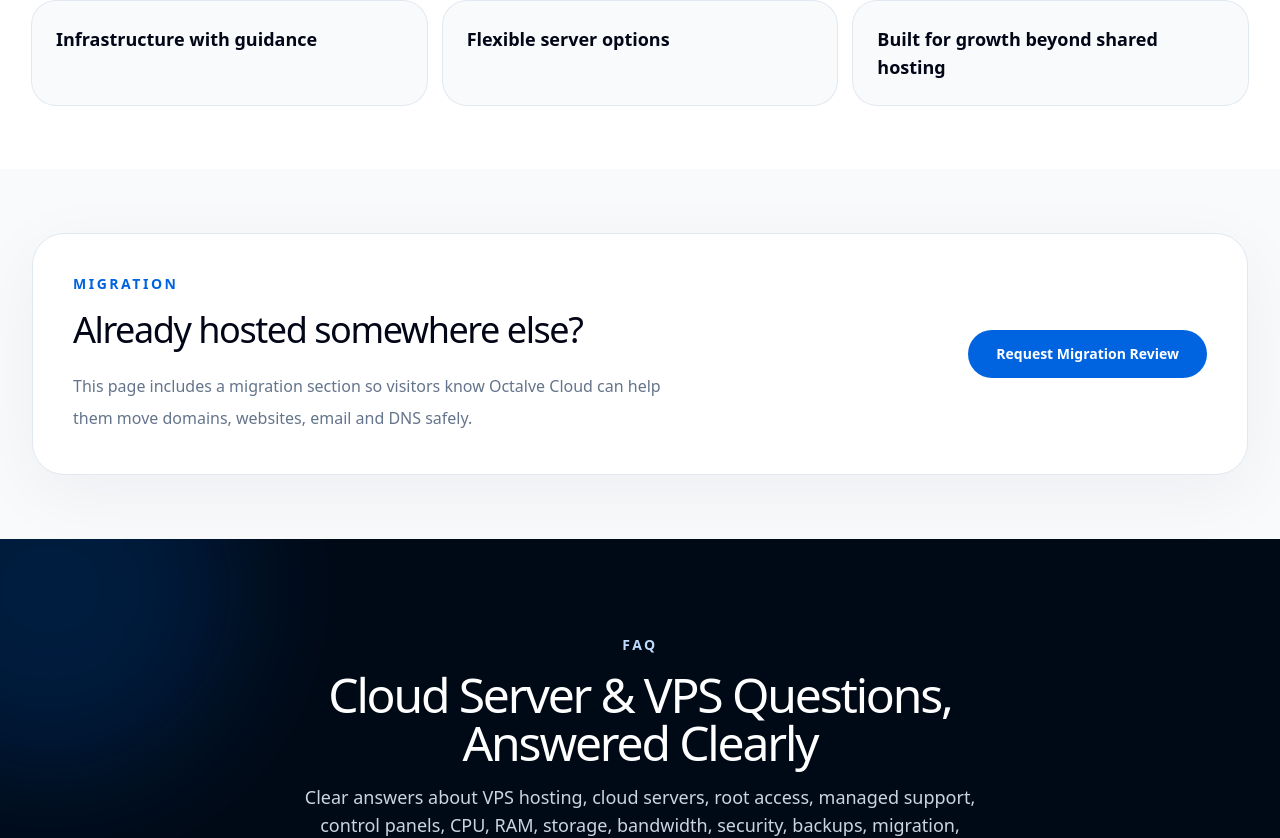
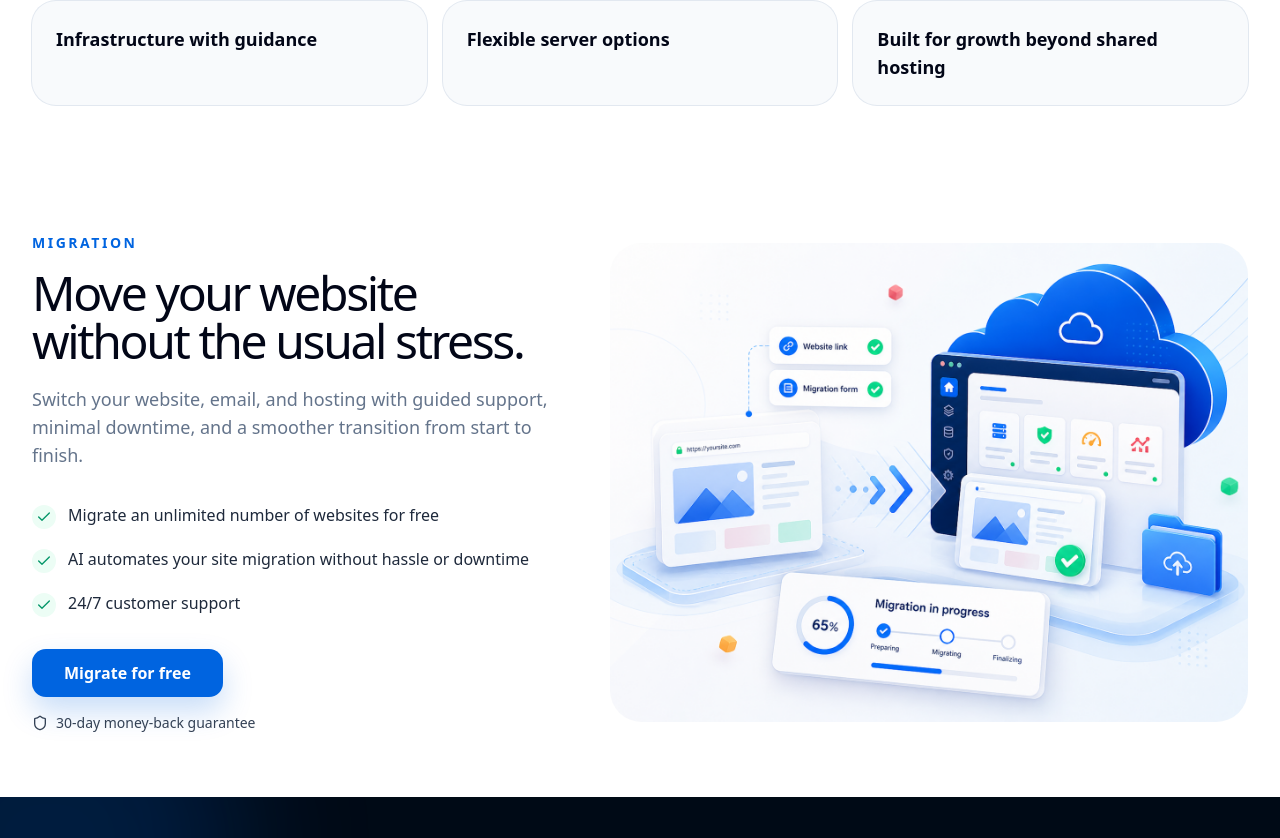
Before and after one commit to octalve-core/octalve-cloud, a Next.js app: page /servers in a window 1280 px wide. Shown: the part 3390-4228 px from the top of the page. Built offline with nearby package versions, Linux system fonts and the light colour scheme.

Commit message:
Server V4

```diff
--- a/src/features/cloud/migration/components/Migration.tsx
+++ b/src/features/cloud/migration/components/Migration.tsx
@@ -1,20 +1,73 @@
+import Image from "next/image";
 import Link from "next/link";
+import { Check, Shield } from "lucide-react";
+import migrationVisual from "@/assets/sections/cloud-migration-visual.png";
+
+const migrationPoints = [
+  "Migrate an unlimited number of websites for free",
+  "AI automates your site migration without hassle or downtime",
+  "24/7 customer support",
+];
 
 export function Migration() {
   return (
-    <section className="bg-[#F8FAFC] px-4 py-16 sm:px-6 lg:px-8">
-      <div className="mx-auto grid max-w-7xl gap-8 rounded-[2rem] border border-slate-200 bg-white p-8 shadow-[0_18px_70px_rgba(15,23,42,0.05)] lg:grid-cols-[1fr_0.8fr] lg:p-10">
-        <div>
-          <p className="text-sm font-semibold uppercase tracking-[0.18em] text-cloud-blue">Migration</p>
-          <h2 className="mt-4 text-3xl font-medium tracking-[-0.04em] text-slate-950 sm:text-4xl">Already hosted somewhere else?</h2>
-          <p className="mt-5 max-w-2xl text-base leading-8 text-slate-500">
-            This page includes a migration section so visitors know Octalve Cloud can help them move domains, websites, email and DNS safely.
-          </p>
-        </div>
-        <div className="flex items-center lg:justify-end">
-          <Link href="/migration" className="inline-flex min-h-12 items-center justify-center rounded-full bg-cloud-blue px-7 text-sm font-semibold text-white transition hover:bg-blue-600">
-            Request Migration Review
-          </Link>
+    <section className="bg-white px-4 py-16 sm:px-6 lg:px-8">
+      <div className="mx-auto max-w-7xl">
+        <div className="grid items-center gap-12 lg:grid-cols-[0.9fr_1.1fr] lg:gap-14">
+          {/* Left content */}
+          <div className="max-w-xl">
+            <p className="text-sm font-semibold uppercase tracking-[0.18em] text-cloud-blue">
+              Migration
+            </p>
+
+            <h2 className="mt-4 text-4xl font-medium leading-tight tracking-[-0.05em] text-slate-950 sm:text-5xl">
+              Move your website without the usual stress.
+            </h2>
+
+            <p className="mt-5 text-base leading-8 text-slate-500 sm:text-lg">
+              Switch your website, email, and hosting with guided support,
+              minimal downtime, and a smoother transition from start to finish.
+            </p>
+
+            <ul className="mt-8 space-y-4">
+              {migrationPoints.map((point) => (
+                <li key={point} className="flex items-start gap-3">
+                  <span className="mt-1 inline-flex h-6 w-6 items-center justify-center rounded-full bg-emerald-50 text-emerald-600">
+                    <Check className="h-4 w-4" />
+                  </span>
+                  <span className="text-base leading-7 text-slate-800">
+                    {point}
+                  </span>
+                </li>
+              ))}
+            </ul>
+
+            <div className="mt-8 flex flex-col items-start gap-4">
+              <Link
+                href="/migration"
+                className="inline-flex min-h-12 items-center justify-center rounded-[14px] bg-cloud-blue px-8 text-base font-semibold text-white shadow-[0_14px_30px_rgba(0,100,224,0.22)] transition hover:-translate-y-0.5 hover:bg-blue-600"
+              >
+                Migrate for free
+              </Link>
+
+              <div className="inline-flex items-center gap-2 text-sm font-medium text-slate-700">
+                <Shield className="h-4 w-4 text-slate-700" />
+                <span>30-day money-back guarantee</span>
+              </div>
+            </div>
+          </div>
+
+          {/* Right visual */}
+          <div className="relative">
+            <div className="overflow-hidden rounded-[2rem]">
+              <Image
+                src={migrationVisual}
+                alt="Website migration illustration"
+                className="h-auto w-full object-cover"
+                priority={false}
+              />
+            </div>
+          </div>
         </div>
       </div>
     </section>
--- a/src/features/cloud/servers/components/Migration.tsx
+++ b/src/features/cloud/servers/components/Migration.tsx
@@ -1,20 +1,73 @@
+import Image from "next/image";
 import Link from "next/link";
+import { Check, Shield } from "lucide-react";
+import migrationVisual from "@/assets/sections/cloud-migration-visual.png";
+
+const migrationPoints = [
+  "Migrate an unlimited number of websites for free",
+  "AI automates your site migration without hassle or downtime",
+  "24/7 customer support",
+];
 
 export function Migration() {
   return (
-    <section className="bg-[#F8FAFC] px-4 py-16 sm:px-6 lg:px-8">
-      <div className="mx-auto grid max-w-7xl gap-8 rounded-[2rem] border border-slate-200 bg-white p-8 shadow-[0_18px_70px_rgba(15,23,42,0.05)] lg:grid-cols-[1fr_0.8fr] lg:p-10">
-        <div>
-          <p className="text-sm font-semibold uppercase tracking-[0.18em] text-cloud-blue">Migration</p>
-          <h2 className="mt-4 text-3xl font-medium tracking-[-0.04em] text-slate-950 sm:text-4xl">Already hosted somewhere else?</h2>
-          <p className="mt-5 max-w-2xl text-base leading-8 text-slate-500">
-            This page includes a migration section so visitors know Octalve Cloud can help them move domains, websites, email and DNS safely.
-          </p>
-        </div>
-        <div className="flex items-center lg:justify-end">
-          <Link href="/migration" className="inline-flex min-h-12 items-center justify-center rounded-full bg-cloud-blue px-7 text-sm font-semibold text-white transition hover:bg-blue-600">
-            Request Migration Review
-          </Link>
+    <section className="bg-white px-4 py-16 sm:px-6 lg:px-8">
+      <div className="mx-auto max-w-7xl">
+        <div className="grid items-center gap-12 lg:grid-cols-[0.9fr_1.1fr] lg:gap-14">
+          {/* Left content */}
+          <div className="max-w-xl">
+            <p className="text-sm font-semibold uppercase tracking-[0.18em] text-cloud-blue">
+              Migration
+            </p>
+
+            <h2 className="mt-4 text-4xl font-medium leading-tight tracking-[-0.05em] text-slate-950 sm:text-5xl">
+              Move your website without the usual stress.
+            </h2>
+
+            <p className="mt-5 text-base leading-8 text-slate-500 sm:text-lg">
+              Switch your website, email, and hosting with guided support,
+              minimal downtime, and a smoother transition from start to finish.
+            </p>
+
+            <ul className="mt-8 space-y-4">
+              {migrationPoints.map((point) => (
+                <li key={point} className="flex items-start gap-3">
+                  <span className="mt-1 inline-flex h-6 w-6 items-center justify-center rounded-full bg-emerald-50 text-emerald-600">
+                    <Check className="h-4 w-4" />
+                  </span>
+                  <span className="text-base leading-7 text-slate-800">
+                    {point}
+                  </span>
+                </li>
+              ))}
+            </ul>
+
+            <div className="mt-8 flex flex-col items-start gap-4">
+              <Link
+                href="/migration"
+                className="inline-flex min-h-12 items-center justify-center rounded-[14px] bg-cloud-blue px-8 text-base font-semibold text-white shadow-[0_14px_30px_rgba(0,100,224,0.22)] transition hover:-translate-y-0.5 hover:bg-blue-600"
+              >
+                Migrate for free
+              </Link>
+
+              <div className="inline-flex items-center gap-2 text-sm font-medium text-slate-700">
+                <Shield className="h-4 w-4 text-slate-700" />
+                <span>30-day money-back guarantee</span>
+              </div>
+            </div>
+          </div>
+
+          {/* Right visual */}
+          <div className="relative">
+            <div className="overflow-hidden rounded-[2rem]">
+              <Image
+                src={migrationVisual}
+                alt="Website migration illustration"
+                className="h-auto w-full object-cover"
+                priority={false}
+              />
+            </div>
+          </div>
         </div>
       </div>
     </section>
```
Also changed, not shown: src/assets/sections/vps-hero-visual.png.
